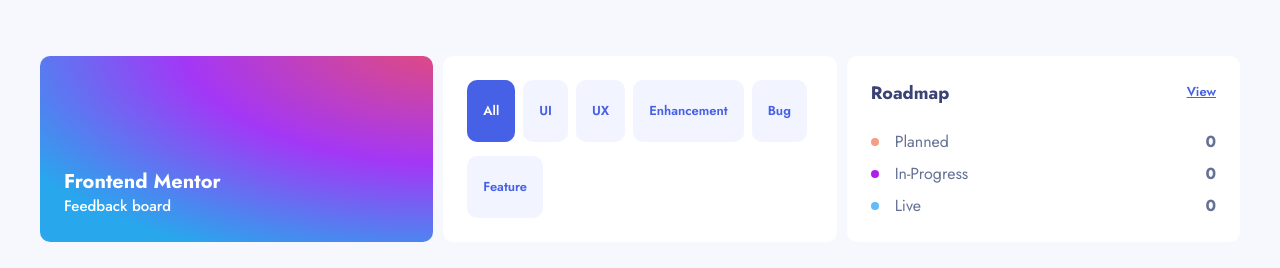
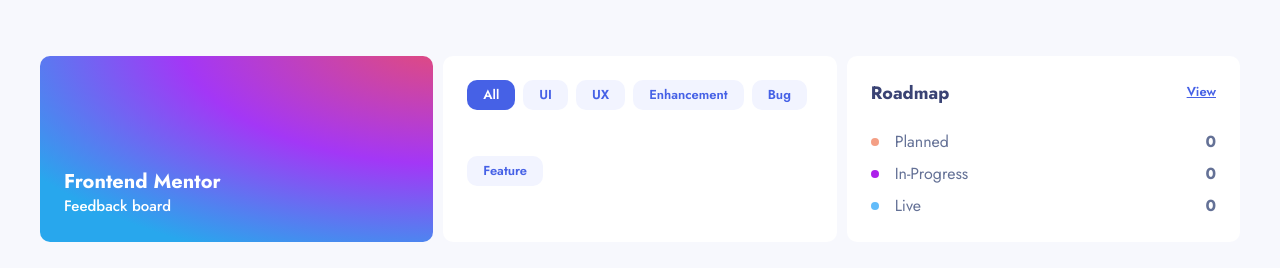
Before and after one commit to omonteon/product-feedback-app, a React (Vite) app: page / in a window 1280 px wide. Shown: the top 268 px of the page. Built offline with nearby package versions, Linux system fonts and the light colour scheme.

Commit message:
style: adjusted height of clickable tags

```diff
--- a/src/components/TagsCard/tagsCard.module.css
+++ b/src/components/TagsCard/tagsCard.module.css
@@ -8,3 +8,7 @@
   column-gap: 0.5rem;
   row-gap: 0.875rem;
 }
+
+.tagsCard button {
+  max-height: 30px;
+}
```
